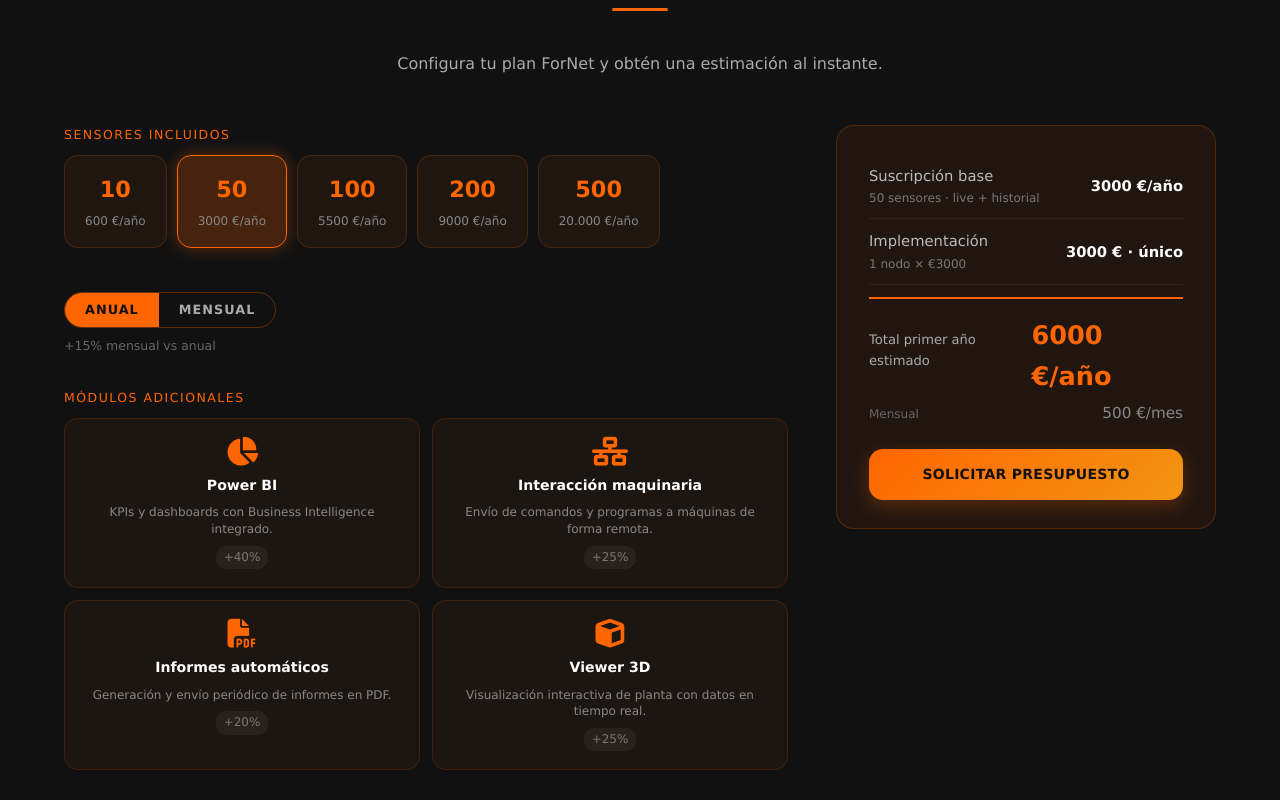
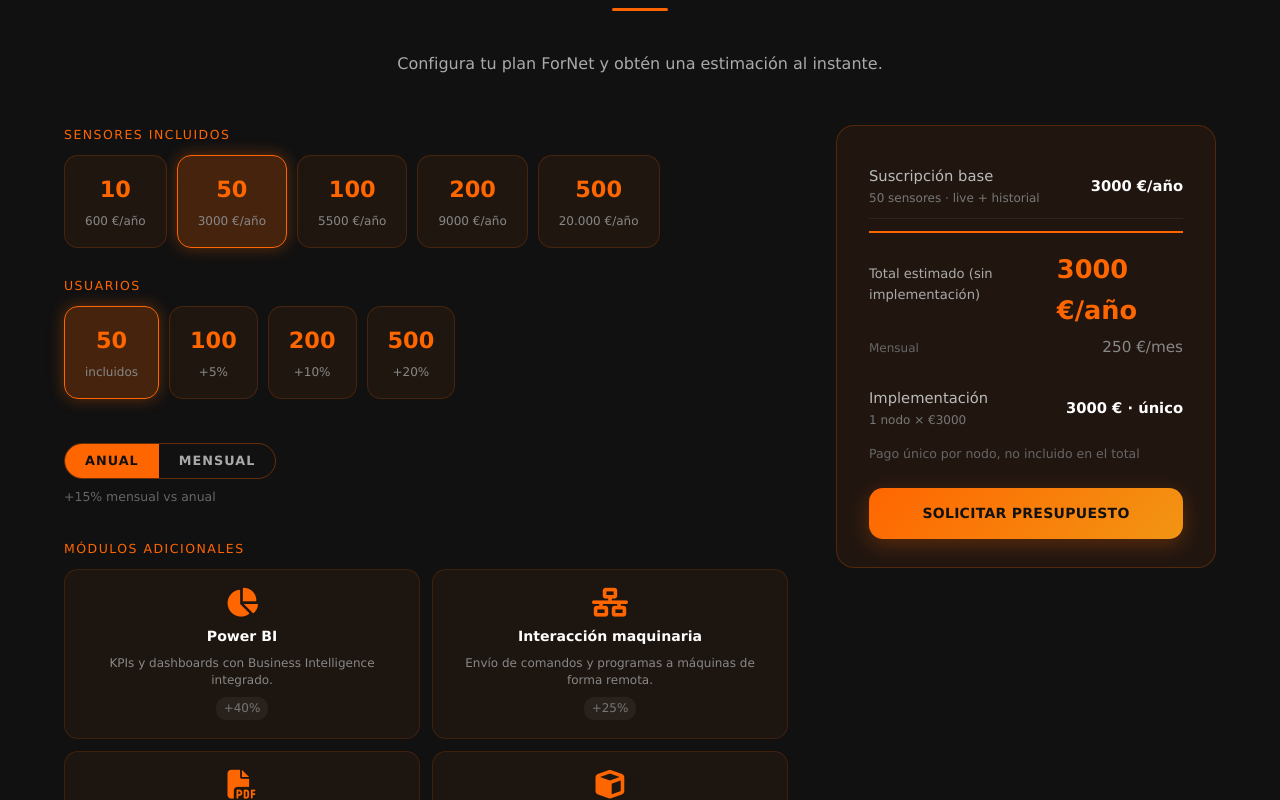
Before and after one commit to Criticaldex/fornet-web, a Next.js app: page / in a window 1280 px wide. Shown: the part 4220-5020 px from the top of the page. Built offline with nearby package versions, Linux system fonts and the light colour scheme.

Commit message:
feat: price calculator — exclude one-time implementation from total, add user tiers (50 included, +5/10/20% for 100/200/500)

```diff
--- a/app/components/Pricing.tsx
+++ b/app/components/Pricing.tsx
@@ -6,6 +6,7 @@ import type { TextKey } from "../context/LangContext";
 import FadeIn from "./FadeIn";
 
 type SensorTier = 10 | 50 | 100 | 200 | 500;
+type UserTier = 50 | 100 | 200 | 500;
 type BillingMode = "annual" | "monthly";
 type AddonKey = "powerbi" | "mqtt" | "reports" | "viewer";
 
@@ -34,6 +35,16 @@ const ADDONS: AddonConfig[] = [
     { key: "viewer",   icon: "fa-solid fa-cube",          labelKey: "pricing_addon_viewer",   descKey: "pricing_addon_viewer_desc",   rate: 0.25 },
 ];
 
+const USER_TIERS: UserTier[] = [50, 100, 200, 500];
+
+// Surcharge on the base sensor price; up to 50 users are included.
+const USER_RATES: Record<UserTier, number> = {
+    50: 0,
+    100: 0.05,
+    200: 0.10,
+    500: 0.20,
+};
+
 const IMPL_COST_PER_NODE = 3000;
 const MONTHLY_SURCHARGE  = 1.15;
 const MIN_NODES = 1;
@@ -42,15 +53,17 @@ const MAX_NODES = 20;
 interface PricingResult {
     baseAnnual: number;
     addonsAnnual: number;
+    usersAnnual: number;
     subscriptionAnnual: number;
     implementation: number;
-    firstYearAnnual: number;
+    totalAnnual: number;
     mainAmount: number;
     altAmount: number;
 }
 
 function calcPricing(
     tier: SensorTier,
+    users: UserTier,
     billing: BillingMode,
     activeAddons: Set<AddonKey>,
     nodes: number,
@@ -58,20 +71,22 @@ function calcPricing(
     const baseAnnual = SENSOR_PRICES[tier];
     const addonsRate = ADDONS.filter(a => activeAddons.has(a.key)).reduce((s, a) => s + a.rate, 0);
     const addonsAnnual = Math.round(baseAnnual * addonsRate);
-    const subscriptionAnnual = baseAnnual + addonsAnnual;
+    const usersAnnual = Math.round(baseAnnual * USER_RATES[users]);
+    const subscriptionAnnual = baseAnnual + addonsAnnual + usersAnnual;
     const implementation = nodes * IMPL_COST_PER_NODE;
 
-    // firstYearAnnual: total first year in €/year (with surcharge if monthly billing)
-    const firstYearAnnual = billing === "annual"
-        ? subscriptionAnnual + implementation
-        : Math.round(subscriptionAnnual * MONTHLY_SURCHARGE) + implementation;
+    // totalAnnual: recurring subscription in €/year (with surcharge if monthly billing).
+    // Implementation is a one-time fee and is NOT included.
+    const totalAnnual = billing === "annual"
+        ? subscriptionAnnual
+        : Math.round(subscriptionAnnual * MONTHLY_SURCHARGE);
 
     // mainAmount: shown big (period selected). altAmount: shown small (other period).
     // Symmetric within mode: main × 12 = alt (monthly), main / 12 = alt (annual).
-    const mainAmount = billing === "annual" ? firstYearAnnual : Math.round(firstYearAnnual / 12);
-    const altAmount  = billing === "annual" ? Math.round(firstYearAnnual / 12) : firstYearAnnual;
+    const mainAmount = billing === "annual" ? totalAnnual : Math.round(totalAnnual / 12);
+    const altAmount  = billing === "annual" ? Math.round(totalAnnual / 12) : totalAnnual;
 
-    return { baseAnnual, addonsAnnual, subscriptionAnnual, implementation, firstYearAnnual, mainAmount, altAmount };
+    return { baseAnnual, addonsAnnual, usersAnnual, subscriptionAnnual, implementation, totalAnnual, mainAmount, altAmount };
 }
 
 function fmt(n: number) {
@@ -81,6 +96,7 @@ function fmt(n: number) {
 function buildPrefillMessage(
     lang: "es" | "en",
     tier: SensorTier,
+    users: UserTier,
     billing: BillingMode,
     activeAddons: Set<AddonKey>,
     nodes: number,
@@ -98,12 +114,12 @@ function buildPrefillMessage(
         return [
             "Solicitud de presupuesto ForNet:",
             `- Sensores: ${tier} sensores`,
+            `- Usuarios: ${users}`,
             `- Facturación: ${billingLabel}`,
             `- Módulos activos: ${addonsLine}`,
             `- Nodos / IPs: ${nodes}`,
             `- Coste total: ${fmt(result.mainAmount)} ${mainUnit} (${fmt(result.altAmount)} ${altUnit})`,
-            `- Implementación incluida: ${fmt(result.implementation)} €`,
-            `- Total primer año estimado: ${fmt(result.firstYearAnnual)} €`,
+            `- Implementación (pago único): ${fmt(result.implementation)} €`,
         ].join("\n");
     } else {
         const addonsLine = activeList.length
@@ -115,12 +131,12 @@ function buildPrefillMessage(
         return [
             "ForNet pricing request:",
             `- Sensors: ${tier} sensors`,
+            `- Users: ${users}`,
             `- Billing: ${billingLabel}`,
             `- Active modules: ${addonsLine}`,
             `- Nodes / IPs: ${nodes}`,
             `- Total cost: ${fmt(result.mainAmount)} ${mainUnit} (${fmt(result.altAmount)} ${altUnit})`,
-            `- Implementation included: ${fmt(result.implementation)} €`,
-            `- Estimated first year total: ${fmt(result.firstYearAnnual)} €`,
+            `- Implementation (one-time): ${fmt(result.implementation)} €`,
         ].join("\n");
     }
 }
@@ -128,11 +144,12 @@ function buildPrefillMessage(
 export default function Pricing({ onRequestQuote }: { onRequestQuote: (msg: string) => void }) {
     const { t, lang } = useLang();
     const [tier, setTier] = useState<SensorTier>(50);
+    const [users, setUsers] = useState<UserTier>(50);
     const [billing, setBilling] = useState<BillingMode>("annual");
     const [activeAddons, setActiveAddons] = useState<Set<AddonKey>>(new Set());
     const [nodes, setNodes] = useState(1);
 
-    const result = calcPricing(tier, billing, activeAddons, nodes);
+    const result = calcPricing(tier, users, billing, activeAddons, nodes);
 
     function toggleAddon(key: AddonKey) {
         setActiveAddons(prev => {
@@ -143,7 +160,7 @@ export default function Pricing({ onRequestQuote }: { onRequestQuote: (msg: stri
     }
 
     function handleCTA() {
-        const msg = buildPrefillMessage(lang, tier, billing, activeAddons, nodes, result);
+        const msg = buildPrefillMessage(lang, tier, users, billing, activeAddons, nodes, result);
         onRequestQuote(msg);
         document.getElementById("contact")?.scrollIntoView({ behavior: "smooth" });
     }
@@ -170,6 +187,23 @@ export default function Pricing({ onRequestQuote }: { onRequestQuote: (msg: stri
                                     <span className="tier-price">{fmt(SENSOR_PRICES[s])} €/año</span>
                                 </button>
                             ))}
+                        </div>
+
+                        {/* User tiers */}
+                        <div style={{ marginTop: 28 }}>
+                            <span className="pricing-section-label">{t.pricing_users_label}</span>
+                            <div className="pricing-tiers">
+                                {USER_TIERS.map(u => (
+                                    <button
+                                        key={u}
+                                        className={`pricing-tier-card${users === u ? " selected" : ""}`}
+                                        onClick={() => setUsers(u)}
+                                    >
+                                        <span className="tier-sensors">{u}</span>
+                                        <span className="tier-price">{USER_RATES[u] === 0 ? t.pricing_users_included : `+${Math.round(USER_RATES[u] * 100)}%`}</span>
+                                    </button>
+                                ))}
+                            </div>
                         </div>
 
                         {/* Billing toggle */}
@@ -246,6 +280,16 @@ export default function Pricing({ onRequestQuote }: { onRequestQuote: (msg: stri
                                 <span className="amount">{fmt(result.baseAnnual)} €/año</span>
                             </div>
 
+                            {result.usersAnnual > 0 && (
+                                <div className="pricing-summary-row">
+                                    <div>
+                                        <div>{t.pricing_users_row_label}</div>
+                                        <div className="row-label">{users} {t.pricing_users_unit}</div>
+                                    </div>
+                                    <span className="amount">+{fmt(result.usersAnnual)} €/año</span>
+                                </div>
+                            )}
+
                             {result.addonsAnnual > 0 && (
                                 <div className="pricing-summary-row">
                                     <div>
@@ -260,17 +304,9 @@ export default function Pricing({ onRequestQuote }: { onRequestQuote: (msg: stri
                                 </div>
                             )}
 
-                            <div className="pricing-summary-row">
-                                <div>
-                                    <div>{t.pricing_implementation_label}</div>
-                                    <div className="row-label">{nodes} {nodes === 1 ? "nodo" : "nodos"} × €{fmt(IMPL_COST_PER_NODE)}</div>
-                                </div>
-                                <span className="amount">{fmt(result.implementation)} € · {t.pricing_onetime}</span>
-                            </div>
-
                             <div style={{ marginTop: 12, borderTop: "2px solid var(--orange)", paddingTop: 16, display: "flex", flexDirection: "column", gap: 4 }}>
                                 <div style={{ display: "flex", justifyContent: "space-between", alignItems: "baseline" }}>
-                                    <span style={{ fontSize: "0.82rem", color: "#aaa" }}>{t.pricing_first_year_label}</span>
+                                    <span style={{ fontSize: "0.82rem", color: "#aaa" }}>{t.pricing_total_label}</span>
                                     <span style={{ fontSize: "1.6rem", fontWeight: 700, color: "var(--orange)" }}>
                                         {fmt(result.mainAmount)} {billing === "annual" ? "€/año" : "€/mes"}
                                     </span>
@@ -284,6 +320,16 @@ export default function Pricing({ onRequestQuote }: { onRequestQuote: (msg: stri
                                     </span>
                                 </div>
                             </div>
+
+                            <div className="pricing-summary-row" style={{ marginTop: 16 }}>
+                                <div>
+                                    <div>{t.pricing_implementation_label}</div>
+                                    <div className="row-label">{nodes} {nodes === 1 ? "nodo" : "nodos"} × €{fmt(IMPL_COST_PER_NODE)}</div>
+                                </div>
+                                <span className="amount">{fmt(result.implementation)} € · {t.pricing_onetime}</span>
+                            </div>
+
+                            <p className="pricing-node-hint" style={{ marginTop: 4, textAlign: "left" }}>{t.pricing_impl_note}</p>
 
                             <button
                                 className="btn primary"
--- a/app/context/LangContext.tsx
+++ b/app/context/LangContext.tsx
@@ -59,6 +59,10 @@ export const texts = {
         pricing_title: "Calcula tu presupuesto",
         pricing_subtitle: "Configura tu plan ForNet y obtén una estimación al instante.",
         pricing_sensors_label: "Sensores incluidos",
+        pricing_users_label: "Usuarios",
+        pricing_users_included: "incluidos",
+        pricing_users_row_label: "Usuarios adicionales",
+        pricing_users_unit: "usuarios",
         pricing_billing_annual: "Anual",
         pricing_billing_monthly: "Mensual",
         pricing_billing_note: "+15% mensual vs anual",
@@ -77,7 +81,8 @@ export const texts = {
         pricing_addons_label: "Módulos adicionales",
         pricing_implementation_label: "Implementación",
         pricing_onetime: "único",
-        pricing_first_year_label: "Total primer año estimado",
+        pricing_impl_note: "Pago único por nodo, no incluido en el total",
+        pricing_total_label: "Total estimado (sin implementación)",
         pricing_cta: "Solicitar presupuesto",
         nav_menu_open: "Abrir menú",
         nav_menu_close: "Cerrar menú",
@@ -140,6 +145,10 @@ export const texts = {
         pricing_title: "Calculate your plan",
         pricing_subtitle: "Configure your ForNet plan and get an instant estimate.",
         pricing_sensors_label: "Included sensors",
+        pricing_users_label: "Users",
+        pricing_users_included: "included",
+        pricing_users_row_label: "Additional users",
+        pricing_users_unit: "users",
         pricing_billing_annual: "Annual",
         pricing_billing_monthly: "Monthly",
         pricing_billing_note: "+15% monthly vs annual",
@@ -158,7 +167,8 @@ export const texts = {
         pricing_addons_label: "Add-on modules",
         pricing_implementation_label: "Implementation",
         pricing_onetime: "one-time",
-        pricing_first_year_label: "Estimated first year total",
+        pricing_impl_note: "One-time fee per node, not included in the total",
+        pricing_total_label: "Estimated total (excl. implementation)",
         pricing_cta: "Request a quote",
         nav_menu_open: "Open menu",
         nav_menu_close: "Close menu",
```
